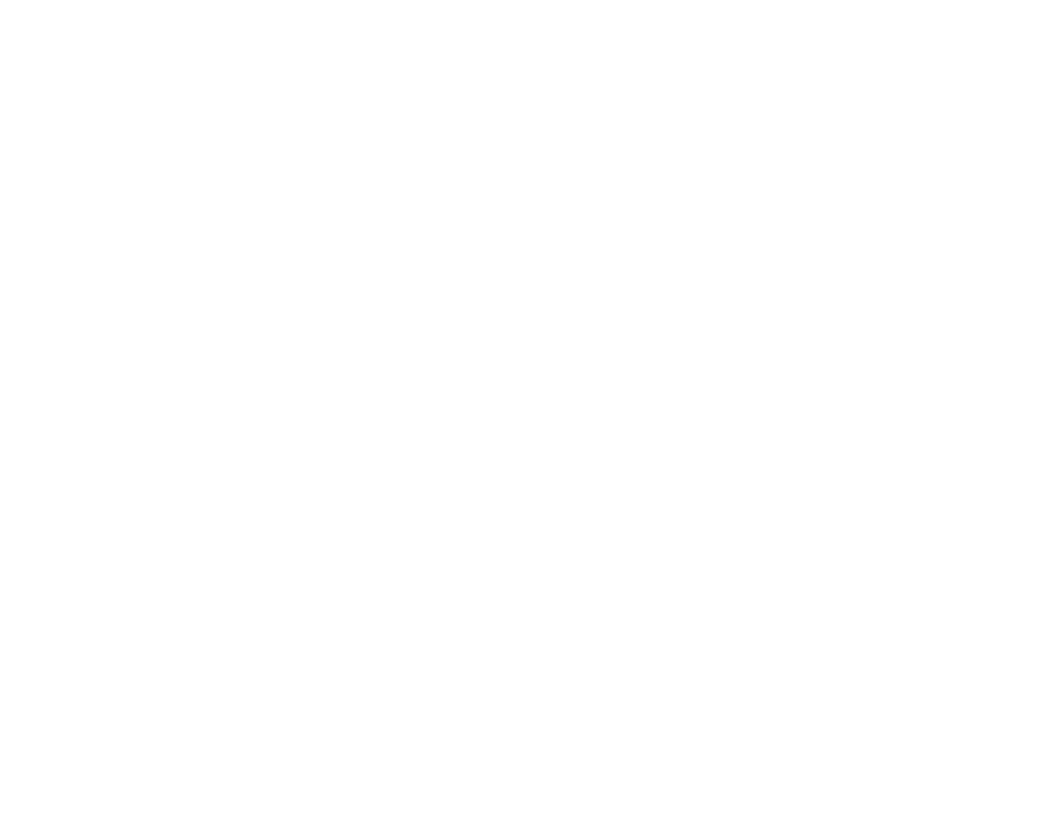
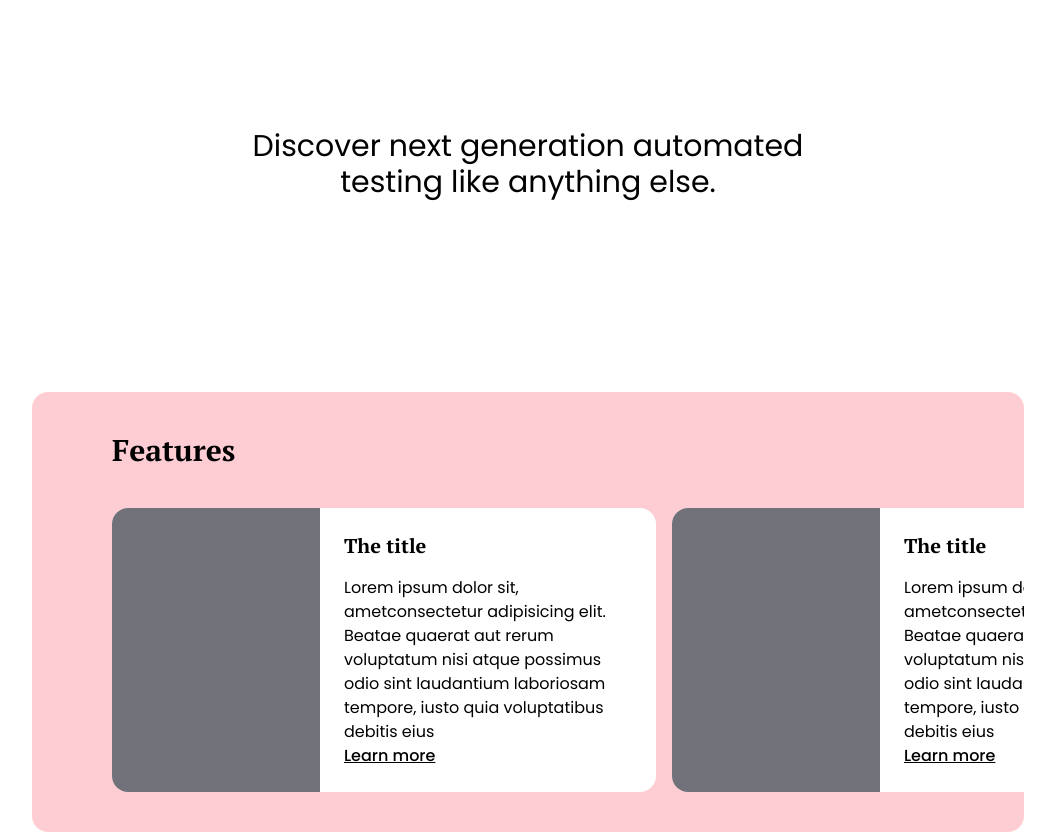
Before and after one commit to flamingautotest/front, a Next.js app: page / in a window 1280 px wide. Shown: the part 520-1352 px from the top of the page, without its empty margins (112-1167 px from the left). Before the commit the page ends 800 px from the top, so only its background shows below. Built offline with nearby package versions, Linux system fonts and the light colour scheme.

Commit message:
feat(landing): add catchphrase and init features

```diff
--- /dev/null
+++ b/components/Card.js
@@ -0,0 +1,22 @@
+export default function Card(props) {
+    const {
+        image = 'https://static.wamiz.com/images/animaux/chiens/large/bouledogue-francais.jpg',
+        title = 'The title',
+        text = 'Lorem ipsum dolor sit, ametconsectetur adipisicing elit. Beatae quaerat aut rerum voluptatum nisi atque possimus odio sint laudantium laboriosam tempore, iusto quia voluptatibus debitis eius ',
+        textLink = 'Learn more',
+        link = '#',
+        className = '',
+    } = props
+
+    return (
+        <div className='min-w-fit flex rounded-2xl bg-white overflow-hidden mr-4'>
+            {/* <img src={image} alt='' className='w-32 object-contain'/> */}
+            <div className='w-52 h-auto bg-zinc-500'></div>
+            <div className='flex-col p-6'>
+                <h3 className='text-xl mb-4'>{title}</h3>
+                <p className='w-72'>{text}</p>
+                <a href={link} className='underline mt-6 font-medium'>{textLink}</a>
+            </div>
+        </div>
+    )
+}
--- a/components/index.js
+++ b/components/index.js
@@ -3,3 +3,4 @@
 export { default as Checkbox } from './Checkbox'
 export { default as Input } from './Input'
 export { default as Navbar } from './Navbar'
+export { default as Card } from './Card'
--- a/partials/Landing.js
+++ b/partials/Landing.js
@@ -1,5 +1,5 @@
 import Link from 'next/link'
-import { Button } from '~/components'
+import { Button, Card } from '~/components'
 import HeaderIllustration from '~/assets/header_illustration.png'
 
 export default function Landing() {
@@ -34,6 +34,16 @@
                     <img className='absolute w-full -bottom-1/4 h-full object-contain' src={HeaderIllustration.src} />
                 </div>
             </div>
+            <div className='relative my-48 w-2/3 m-auto'>
+                <p className='text-3xl text-center'>Discover next generation automated testing like anything else.</p>
+            </div>
+            <div className='relative bg-pink rounded-2xl w-full pl-20 py-10 overflow-hidden'>
+                <h2 className='text-3xl mb-10'>Features</h2>
+                <div className='flex flex-row'>
+                    <Card />
+                    <Card />
+                </div>
+            </div>
         </div>
     )
 }
```
